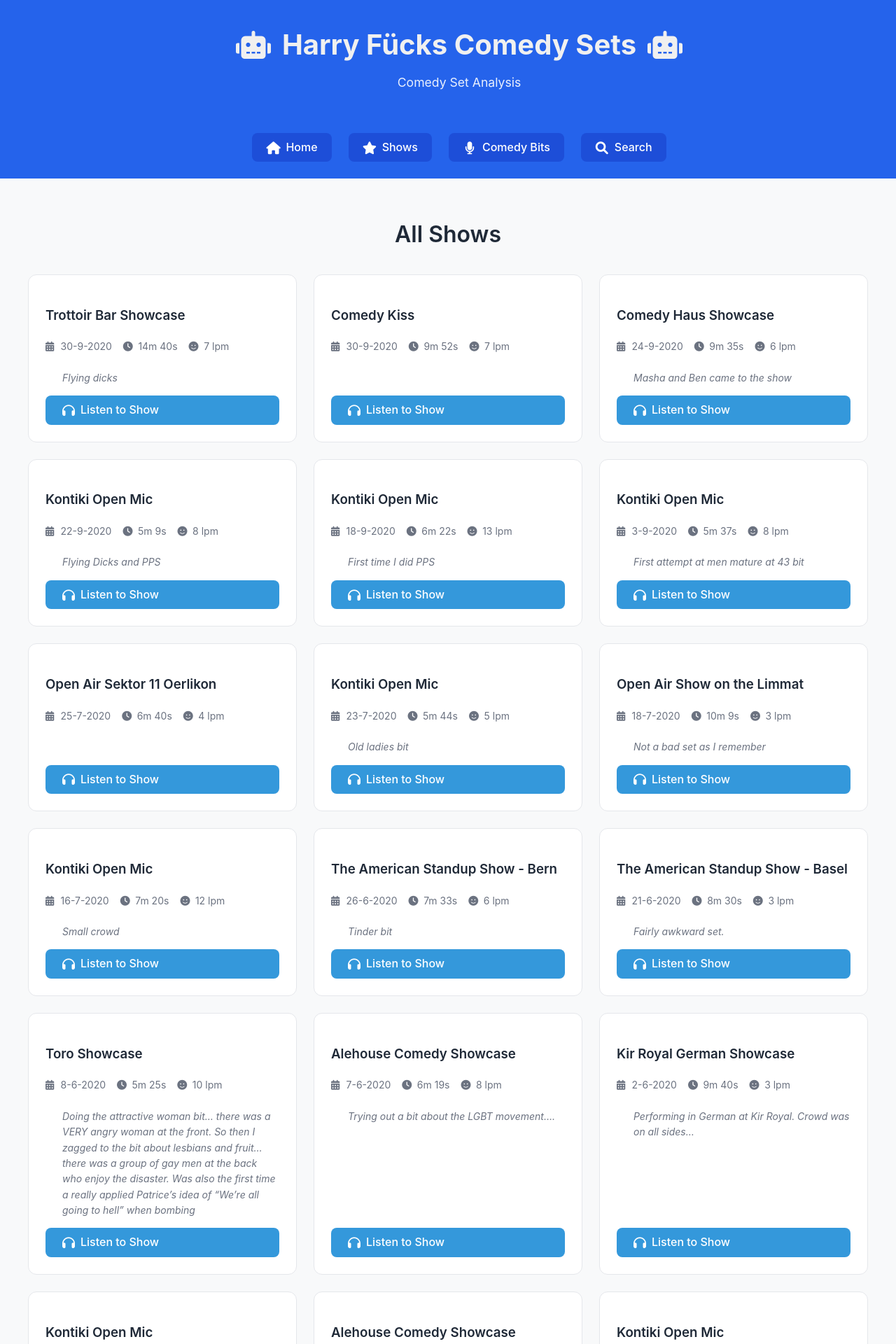
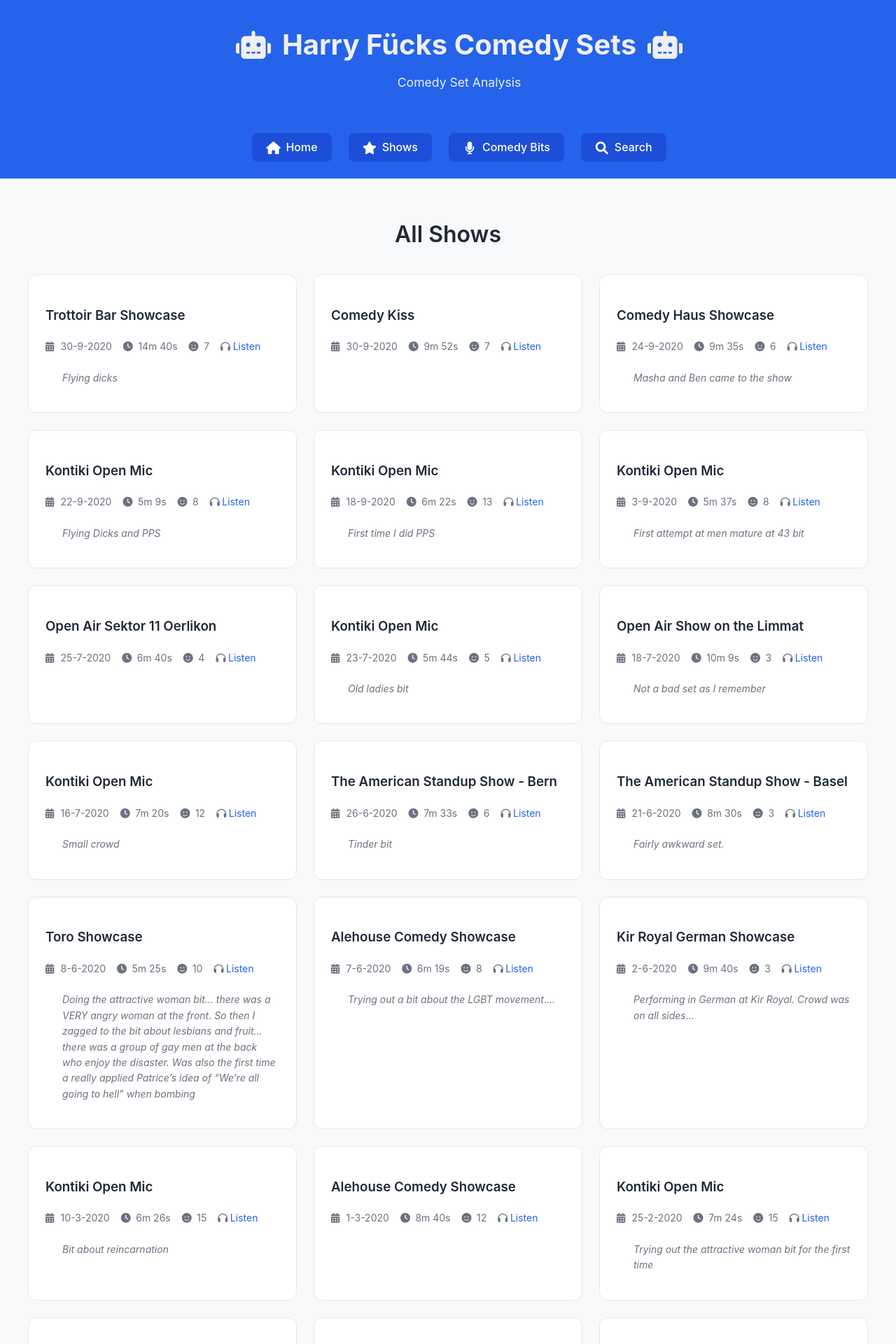
Before and after one commit to harryf/comedy, a Jekyll site: the page built from docs/shows.html, in a window 1280 px wide. Shown: the top 1920 px of the page at 70% size. Built offline with Jekyll 4.4.1, drawn with Linux system fonts in a browser that asks for light colours; comment, search, counter and statistics services are not loaded; a style sheet for code colours, icons or effects is not loaded; some of the changed text lies outside the part shown.

Commit message:
Tuning the shows page

```diff
--- a/docs/assets/css/style.scss
+++ b/docs/assets/css/style.scss
@@ -617,7 +617,7 @@ body {
             display: flex;
             align-items: center;
             color: #666;
-            font-size: 0.8rem;
+            font-size: 0.6rem;
         }
 
         i {
--- a/docs/shows.html
+++ b/docs/shows.html
@@ -27,7 +27,10 @@ title: Comedy Bot
               </li>
               <li class="lpm">
                 <i class="fas fa-smile"></i>
-                {{ show.laughs_per_minute }} lpm
+                {{ show.laughs_per_minute }}
+              </li>
+              <li class="listen">
+                <a href="{{ site.baseurl }}/player/{{ show.player_id }}"><i class="fas fa-headphones"></i>Listen</a>
               </li>
             </ul>
             {% if show.notes and show.notes != "" %}
@@ -36,10 +39,6 @@ title: Comedy Bot
                 </p>
             {% endif %}
           </div>
-          <a href="{{ site.baseurl }}/player/{{ show.player_id }}" class="listen-button mt-4">
-            <i class="fas fa-headphones"></i>
-            Listen to Show
-          </a>
         </div>
       {% endfor %}
     </div>
```
